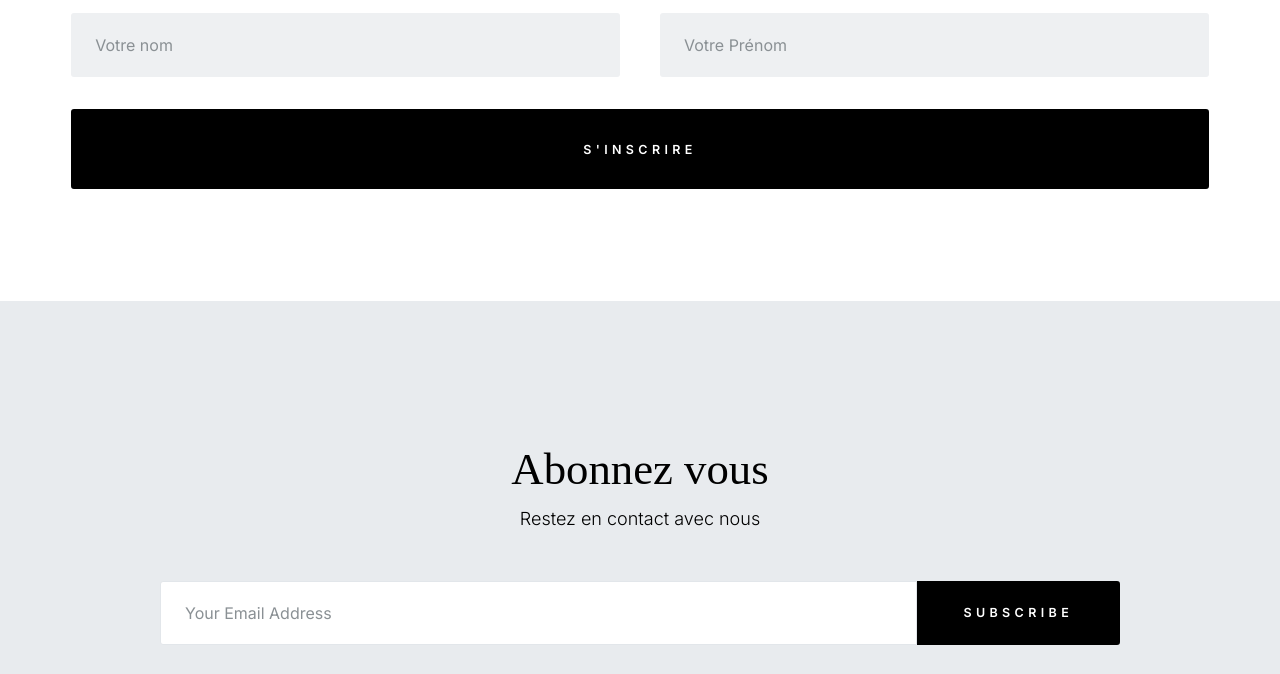
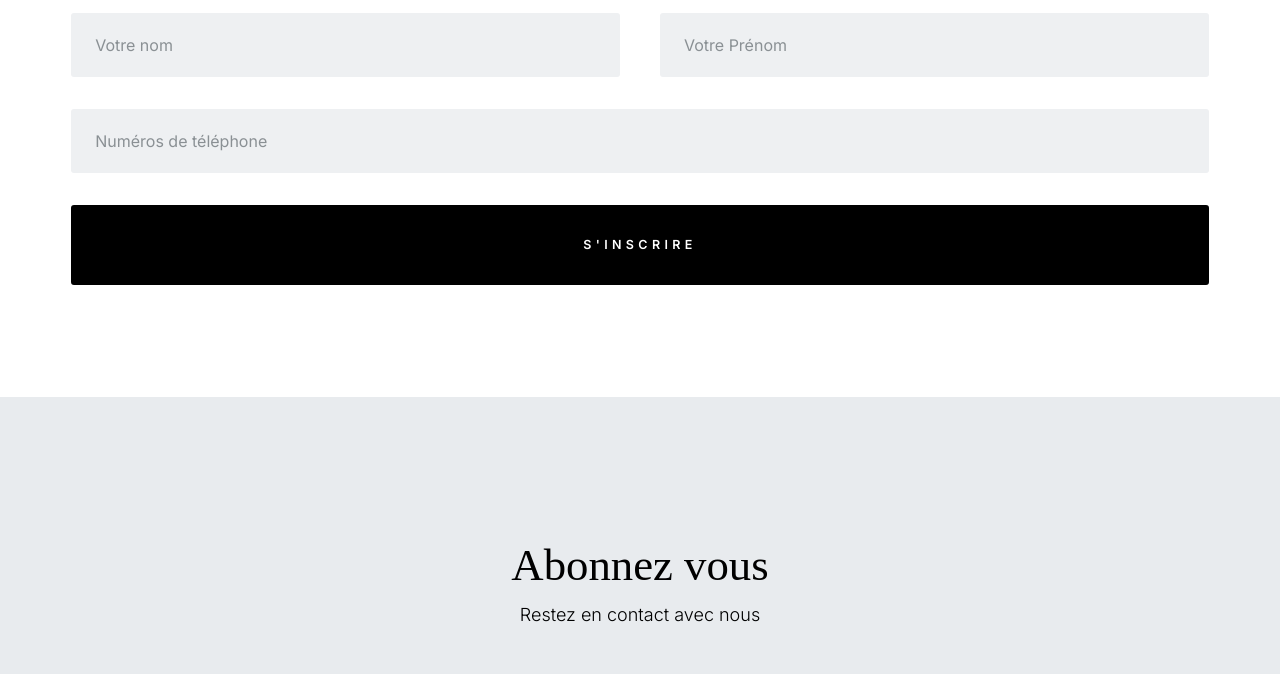
Before and after one commit to AInelo/chimchic, a website built with webpack: page public/index.html in a window 1280 px wide. Shown: the part 2438-3112 px from the top of the page. Built offline with nearby package versions, Linux system fonts and the light colour scheme; a web font is replaced by a local one.

Commit message:
Evolution du site de campagne

```diff
--- a/public/index.html
+++ b/public/index.html
@@ -486,7 +486,6 @@
                         <!-- <button >S'inscrire</button> -->
                     </div>
                     <fieldset class="row">
-
                         <div class="column lg-6 tab-12 form-field">
                             <input name="cName" id="cName" class="u-fullwidth" placeholder="Votre nom"
                                 value="" type="text">
@@ -495,11 +494,15 @@
                             <input name="cEmail" id="cEmail" class="u-fullwidth"
                                 placeholder="Votre Prénom" value="" type="text">
                         </div>
+                        <div class="column lg-12 tab-12 form-field">
+                            <input name="cEmail" id="cEmail" class="u-fullwidth"
+                                placeholder="Numéros de téléphone" value="" type="text">
+                        </div>
                         <div class="column lg-12">
-                            <input id="btnPayment"  name="submit"
+                            <!-- <input   name="submit"
                                 class="btn btn--primary btn-wide btn--large u-fullwidth"
-                                value="S'Inscrire">
-                            <!-- <button >S'inscrire</button> -->
+                                value="S'Inscrire"> -->
+                            <button class="btn btn--primary btn-wide btn--large u-fullwidth" id="btnPayment" >S'inscrire</button>
                         </div>
                     </fieldset>
                 </div> <!-- end form -->
```
